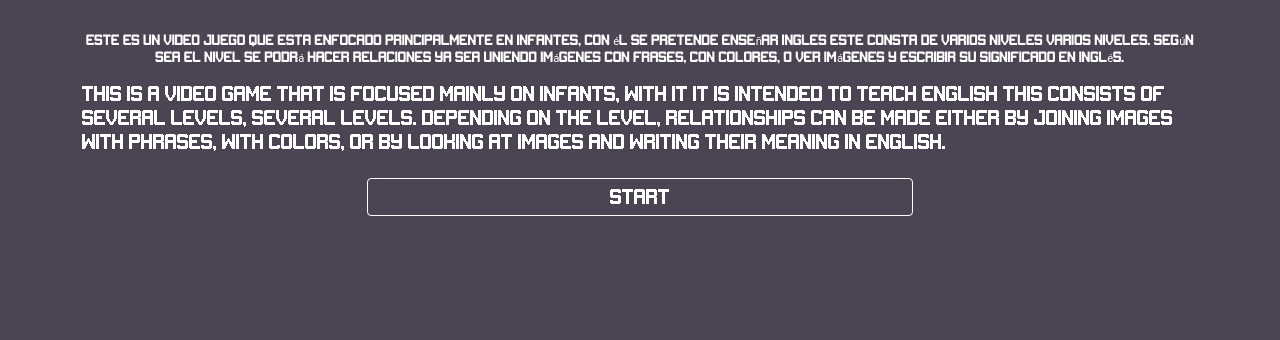
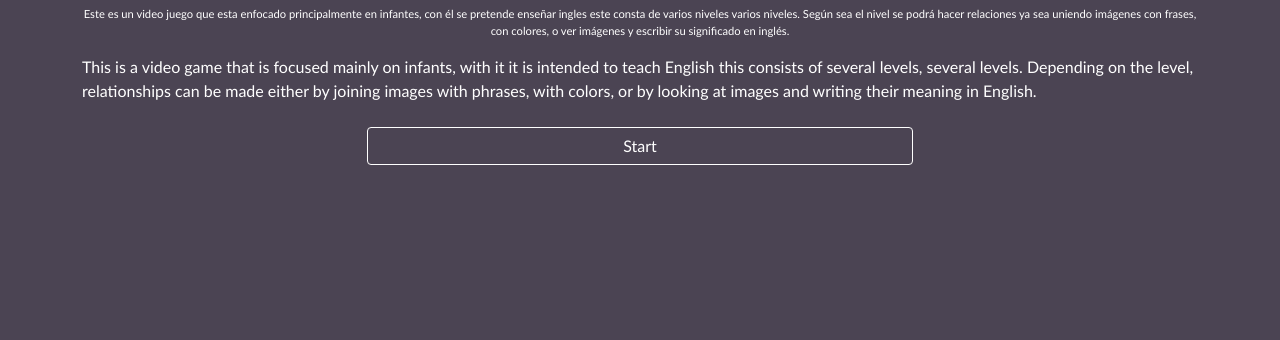
Before and after one commit to Sebas10casti/Poli-proyectoParadigmas, a plain HTML site: page index.html in a window 1280 px wide. Shown: the part 460-800 px from the top of the page. Drawn offline with Linux system fonts and the light colour scheme.

Commit message:
cambio de fuente para que soporte tildes

```diff
--- a/css/styles.css
+++ b/css/styles.css
@@ -13,7 +13,7 @@
 /* LETRA A */
 /* LETRA B */
 body{
-    font-family: var(--gp-font-size);
+    font-family: "Trebuchet MS", Verdana, Arial, Helvetica, sans-serif;
     color: white;
 }
 .btn-outline-white{
```
